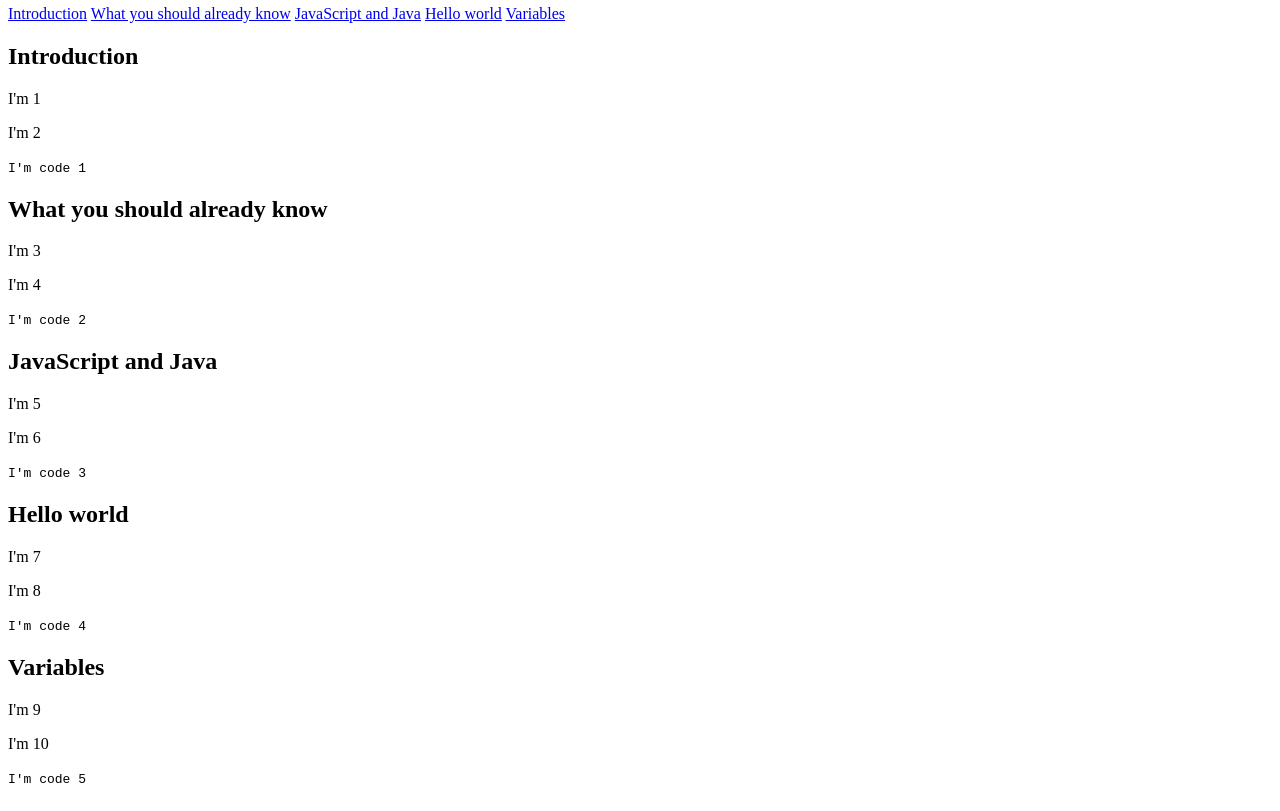
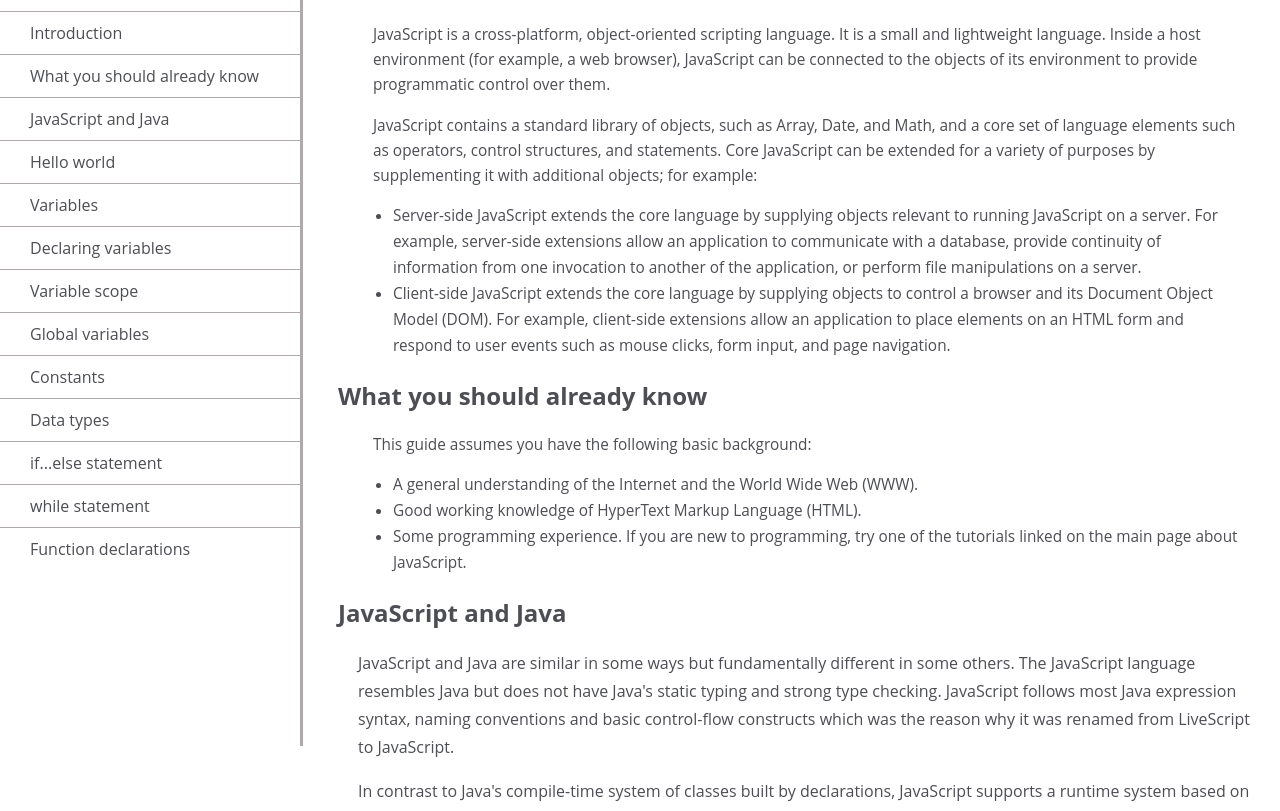
Before and after one commit to MahMaejah/Ahmed-Chipo, a plain HTML site: page index.html in a window 1280 px wide. Shown: the part 62-873 px from the top of the page. Drawn offline with Linux system fonts and the light colour scheme.

Commit message:
exchanging turns

```diff
--- a/css/style.css
+++ b/css/style.css
@@ -0,0 +1,81 @@
+body{
+    font-family: 'Open Sans', Arial, sans-serif;
+}
+#navbar{
+    width : 300px;
+    height : 100vh;
+    border-right: 3px solid;
+    border-color: rgb(175, 169, 169);
+    position : fixed;
+    margin-left: 0;
+    left: 0;
+}
+#navbar header{
+    display: block;
+    color: black;
+    margin: 10px;
+    text-align: center;
+    font-size: 1.8em;
+    font-weight: thin;
+}
+#navbar ul{
+    margin-left: 0;
+    padding-left: 0;
+}
+
+#navbar li {
+    list-style: none;
+    display: block;
+    border-top: 1px solid rgb(175, 169, 169) ;
+
+}
+#navbar li a{
+    display: block;
+    padding: 10px 30px;
+    color: #4d4e53;
+    text-decoration: none;
+    cursor: pointer;
+    height: 22px;
+
+}
+#main-doc{
+    position: absolute;
+    margin-left: 310px;
+    padding: 20px;
+    margin-bottom: 110px;
+    font-family: 'Open Sans', Arial, sans-serif;
+    color:#4d4e53;
+}
+header{
+    font-size: 30px;
+    margin: 0;
+}
+section article{
+    color: #4d4e53;
+    font-size: .96em;
+    margin : 15px;
+    line-height: 26px;
+}
+section article p {
+    line-height: 25px;
+
+}
+p {
+    display: block;
+    margin-block-start: 1em;
+    margin-block-end: 1em;
+    margin-inline-start: 0px;
+    margin-inline-end: 0px;
+    line-height: 28px;
+    margin-left: 20px;
+}
+code{
+    padding : 10px;
+    display: block;
+    background-color: #e2e4ec;
+    width: 95%;
+    margin-left: 20px;
+    height: 65px;
+    border-radius: 2px;
+    line-height: 25px;
+}
--- a/index.html
+++ b/index.html
@@ -8,49 +8,92 @@
 
   <body>
     <nav id="navbar">
-      <h1>Microverse Documentation</h1>
-      <a href="#" class="nav-link">Introduction</a>
-      <a href="#" class="nav-link">What you should already know</a>
-      <a href="#" class="nav-link">JavaScript and Java</a>
-      <a href="#" class="nav-link">Hello world</a>
-      <a href="#" class="nav-link">Variables</a>
+      <header>JS Documentation</header>
+      <ul>
+        <li><a href="#introduction">Introduction</a></li>
+        <li><a href="#what_you_should_already_know">What you should already know</a></li>
+        <li><a href="#javaScript_and_java">JavaScript and Java</a></li>
+        <li><a href="#hello_world">Hello world</a></li>
+        <li><a href="#variables">Variables</a></li>
+        <li><a href="#declaring variables">Declaring variables</a></li>
+        <li><a href="#variable scope">Variable scope</a></li>
+        <li><a href="#global variables">Global variables</a></li>
+        <li><a href="#constants">Constants</a></li>
+        <li><a href="#data types">Data types</a></li>
+        <li><a href="#if...else statement">if...else statement</a></li>
+        <li><a href="#while statement">while statement</a></li>
+        <li><a href="#function declarations">Function declarations</a></li>
+      </ul>
+
     </nav>
 
     <main id="main-doc">
       <section class="main-section" id="introduction">
-        <h1>Introduction</h1>
-        <p>I'm 1</p>
-        <p>I'm 2</p>
-        <code>I'm code 1</code>
+        <header>Introduction</header>
+        <article>
+        <p>JavaScript is a cross-platform, object-oriented scripting language. It is a small and lightweight language. Inside a host environment (for example, a web browser), JavaScript can be connected to the objects of its environment to provide programmatic control over them.</p>
+        <p>JavaScript contains a standard library of objects, such as Array, Date, and Math, and a core set of language elements such as operators, control structures, and statements. Core JavaScript can be extended for a variety of purposes by supplementing it with additional objects; for example:</p>
+        <ul>
+          <li>Server-side JavaScript extends the core language by supplying objects relevant to running JavaScript on a server. For example, server-side extensions allow an application to communicate with a database, provide continuity of information from one invocation to another of the application, or perform file manipulations on a server.</li>
+          <li>Client-side JavaScript extends the core language by supplying objects to control a browser and its Document Object Model (DOM). For example, client-side extensions allow an application to place elements on an HTML form and respond to user events such as mouse clicks, form input, and page navigation.</li>
+        </ul>
+      </article>
       </section>
 
       <section class="main-section" id="what_you_should_already_know">
         <h1>What you should already know</h1>
-        <p>I'm 3</p>
-        <p>I'm 4</p>
-        <code>I'm code 2</code>
+        <article>
+        <p>This guide assumes you have the following basic background:</p>
+        <ul>
+          <li>A general understanding of the Internet and the World Wide Web (WWW).</li>
+          <li>Good working knowledge of HyperText Markup Language (HTML).</li>
+          <li>Some programming experience. If you are new to programming, try one of the tutorials linked on the main page about JavaScript.</li>
+        </ul>
+      </article>
       </section>
 
-      <section class="main-section" id, we are a software developers="javaScript_and_java">
+      <section class="main-section" id="javaScript_and_java">
         <h1>JavaScript and Java</h1>
-        <p>I'm 5</p>
-        <p>I'm 6</p>
-        <code>I'm code 3</code>
+        <p>JavaScript and Java are similar in some ways but fundamentally different in some others. The JavaScript language resembles Java but does not have Java's static typing and strong type checking. JavaScript follows most Java expression syntax, naming conventions and basic control-flow constructs which was the reason why it was renamed from LiveScript to JavaScript.</p>
+        <p>In contrast to Java's compile-time system of classes built by declarations, JavaScript supports a runtime system based on a small number of data types representing numeric, Boolean, and string values. JavaScript has a prototype-based object model instead of the more common class-based object model. The prototype-based model provides dynamic inheritance; that is, what is inherited can vary for individual objects. JavaScript also supports functions without any special declarative requirements. Functions can be properties of objects, executing as loosely typed methods.</p>
+        <p>JavaScript is a very free-form language compared to Java. You do not have to declare all variables, classes, and methods. You do not have to be concerned with whether methods are public, private, or protected, and you do not have to implement interfaces. Variables, parameters, and function return types are not explicitly typed.</p>
       </section>
 
       <section class="main-section" id="hello_world">
         <h1>Hello world</h1>
-        <p>I'm 7</p>
-        <p>I'm 8</p>
-        <code>I'm code 4</code>
+        <article>
+        <p>To get started with writing JavaScript, open the Scratchpad and write your first "Hello world" JavaScript code:</p>
+        <code>function greetMe(yourName) { alert("Hello " + yourName); } <br>
+          greetMe("World");</code>
+        <p>Select the code in the pad and hit Ctrl+R to watch it unfold in your browser!</p>
+      </article>
       </section>
 
       <section class="main-section" id="variables">
         <h1>Variables</h1>
-        <p>I'm 9</p>
-        <p>I'm 10</p>
-        <code>I'm code 5</code>
+        <article>
+        <p>You use variables as symbolic names for values in your application. The names of variables, called identifiers, conform to certain rules.</p>
+        <p>A JavaScript identifier must start with a letter, underscore (_), or dollar sign ($); subsequent characters can also be digits (0-9). Because JavaScript is case sensitive, letters include the characters "A" through "Z" (uppercase) and the characters "a" through "z" (lowercase).</p>
+        <p>You can use ISO 8859-1 or Unicode letters such as å and ü in identifiers. You can also use the Unicode escape sequences as characters in identifiers. Some examples of legal names are Number_hits, temp99, and _name.</p>
+       </article>
       </section>
+      <section class="main-section" id = "declaring variables">
+        <h1>Declaring variables</h1>
+        <article>
+          <p>You can declare a variable in three ways:</p>
+          <p>With the keyword var. For example,</p>
+          <code>var x = 42.</code>
+          <p>This syntax can be used to declare both local and global variables.</p>
+          <p>By simply assigning it a value. For example,</p>
+          <code>x = 42.</code>
+          <p>This always declares a global variable. It generates a strict JavaScript warning. You shouldn't use this variant.</p>
+          <p>With the keyword let. For example,</p>
+          <code>let y = 13.</code>
+          <p>This syntax can be used to declare a block scope local variable. See Variable scope below.</p>
+        </article>
+      </section>
+      <section class="main-section" id="variable scope"></section>
+
     </main>
 
     <script src="https://cdn.freecodecamp.org/testable-projects-fcc/v1/bundle.js"></script>
```
